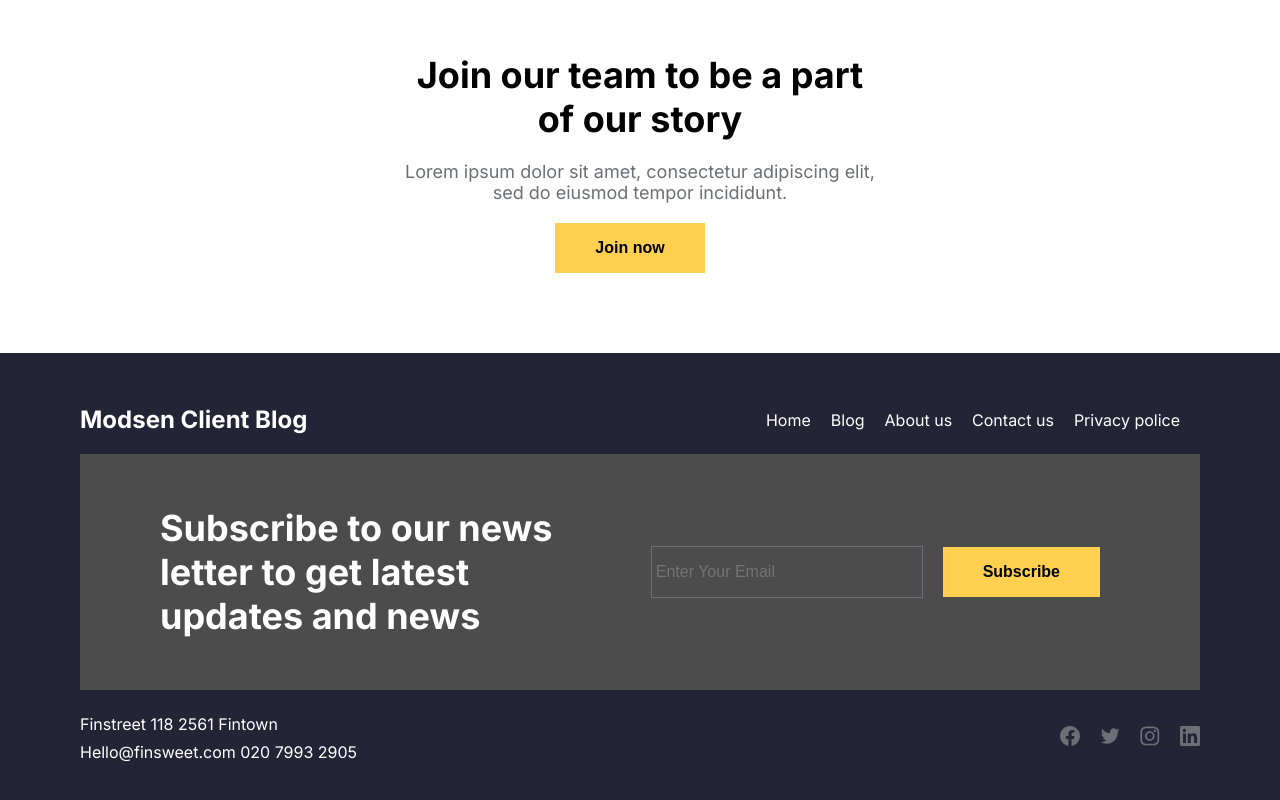
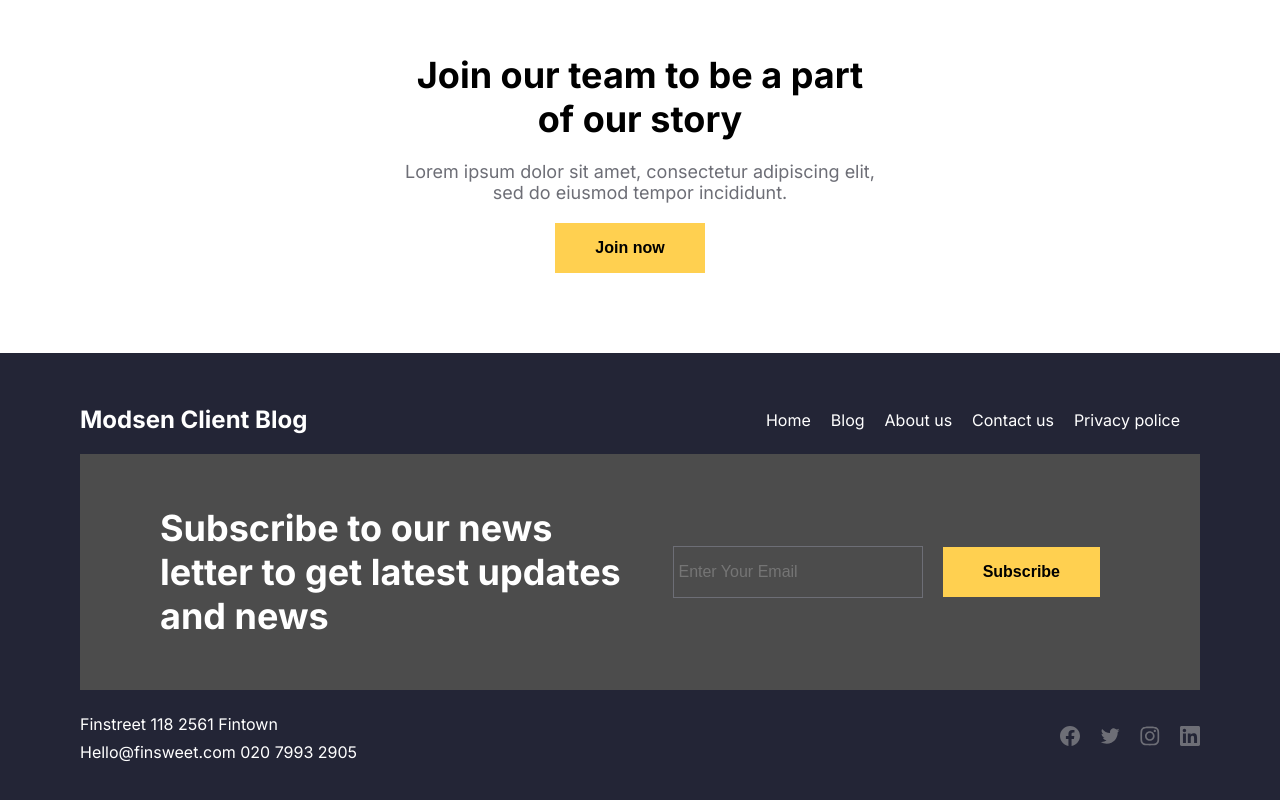
Before and after one commit to Baranov-alexei18/modsen-client-blog, a Next.js app: page / in a window 1280 px wide. Shown: the part 4813-5613 px from the top of the page. Built offline with nearby package versions, Linux system fonts and the light colour scheme; data requests are answered from the project's data file.

Commit message:
feat(validation for email input): update input and button component for validation

```diff
--- a/src/components/Forms/SubscribeForm/index.tsx
+++ b/src/components/Forms/SubscribeForm/index.tsx
@@ -9,9 +9,11 @@ import styles from './styles.module.scss';
 
 export const SubscribeForm = () => {
   const [email, setEmail] = useState('');
+  const [errorEmail, setErrorEmail] = useState(false);
 
-  const getToSubscribeEmail = (e: { target: { value: string }}) => {
+  const getToSubscribeEmail = (e: { target: { value: string } }, email: boolean) => {
     setEmail(e.target.value);
+    setErrorEmail(!email);
   };
 
   const templateParams = {
@@ -49,10 +51,12 @@ export const SubscribeForm = () => {
         value={email}
         placeholder="Enter Your Email"
         onChange={getToSubscribeEmail}
+        error="Invalid email"
       />
       <ButtonApp
         backgroundColor="var(--color-yellow)"
         onClick={sendEmail}
+        disabled={errorEmail}
       >
         Subscribe
       </ButtonApp>
--- a/src/components/ui-components/button/index.tsx
+++ b/src/components/ui-components/button/index.tsx
@@ -6,15 +6,19 @@ export type ButtonType = {
   children: ReactNode,
   backgroundColor: string,
   onClick: () => void;
+  disabled: boolean;
 }
 export const ButtonApp = (
-  { children, backgroundColor, onClick }: Partial<ButtonType>,
+  {
+    children, backgroundColor, onClick, disabled,
+  }: Partial<ButtonType>,
 ) => (
   <button
     type="button"
     className={styles.button}
     style={{ backgroundColor }}
     onClick={onClick}
+    disabled={disabled}
   >
     {children}
   </button>
--- a/src/components/ui-components/input/index.tsx
+++ b/src/components/ui-components/input/index.tsx
@@ -1,18 +1,43 @@
-import { ReactNode } from 'react';
+import { ReactNode, useState } from 'react';
+
+import { isValidEmail } from '@/helpers/isValidEmail';
 
 import styles from './styles.module.scss';
 
 type InputType = {
   value: string,
   placeholder: string,
-  onChange: (e: { target: { value: string } }) => void
+  onChange: (e: { target: { value: string } }, email: boolean) => void,
+  error: string,
 }
 
-export const InputApp = ({ value, placeholder, onChange }: InputType) => (
-  <input
-    value={value}
-    className={styles.wrapper}
-    placeholder={placeholder}
-    onChange={(e) => onChange(e)}
-  />
-);
+export const InputApp = ({
+  value, placeholder, onChange, error,
+}: Partial<InputType>) => {
+  const [isValid, setIsValid] = useState(true);
+
+  const handleInputChange = (e: React.ChangeEvent<HTMLInputElement>) => {
+    const inputValue = e.target.value;
+    const email = isValidEmail(inputValue);
+
+    setIsValid(email);
+
+    if (!inputValue.length) {
+      setIsValid(true);
+    }
+
+    onChange!(e, email);
+  };
+
+  return (
+    <div className={styles.wrapper}>
+      <input
+        value={value}
+        className={`${styles.input} ${!isValid && styles.invalid}`}
+        placeholder={placeholder}
+        onChange={handleInputChange}
+      />
+      {!isValid && <p className={styles.error}>{error}</p>}
+    </div>
+  );
+};
--- a/src/components/ui-components/input/styles.module.scss
+++ b/src/components/ui-components/input/styles.module.scss
@@ -1,9 +1,22 @@
 .wrapper {
     width: 100%;
+    margin-right: var(--spacing-20);
+}
+
+.input {
+    width: 100%;
+    position: relative;
     font-size: inherit;
     background-color: inherit;
     border: 1px solid var(--color-grey);
     color: var(--color-white);
     padding: var(--spacing-16) var(--spacing-40) var(--spacing-16) var(--spacing-4);
-    margin-right: var(--spacing-20);
 }
+
+.invalid {
+    border: 1px solid var(--color-red);
+}
+.error{
+    position: absolute;
+    color: var(--color-red);
+}
--- a/src/components/ui-components/select/lang-select/index.tsx
+++ b/src/components/ui-components/select/lang-select/index.tsx
@@ -1,11 +1,6 @@
-import { useTranslation } from 'next-i18next';
-
 export const SelectLanguage = () => {
-  const { t, i18n } = useTranslation();
-
   const changeLanguage = (event: { target: { value: any; }; }) => {
     const selectedLanguage = event.target.value;
-    i18n.changeLanguage(selectedLanguage);
   };
 
   return (
--- /dev/null
+++ b/src/helpers/isValidEmail.ts
@@ -0,0 +1,5 @@
+export const isValidEmail = (email: string) => {
+  const emailRegex = /^[a-zA-Z0-9._%+-]+@[a-zA-Z0-9.-]+\.[a-zA-Z]{2,}$/;
+  const isValidEmail = emailRegex.test(email);
+  return isValidEmail;
+};
--- a/src/theme/globals.scss
+++ b/src/theme/globals.scss
@@ -15,6 +15,7 @@
   --color-light-yellow: #f9ecd0;
   --color-purple: #592EA9;
   --color-light-purple: #F4F0F8;
+  --color-red: #E3504F;
 
   --font-size-12: 12px;
   --font-size-14: 14px;
```
